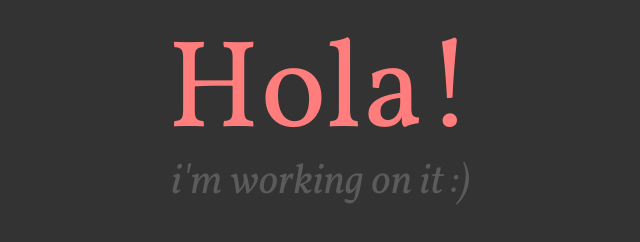
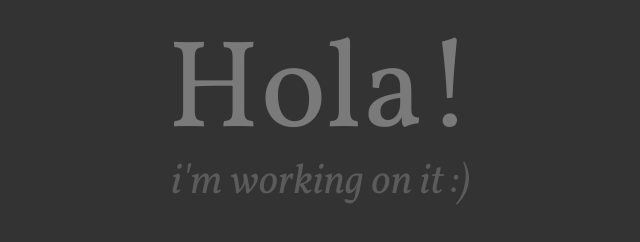
Before and after one commit to sternblumen/arturovilla, a website: page index.html in a window 1280 px wide. Shown: the whole page, without its empty margins (319-959 px from the left). Drawn offline with Linux system fonts and the light colour scheme.

Commit message:
Message of comming soon

```diff
--- a/index.html
+++ b/index.html
@@ -1,7 +1,7 @@
 <html>
 <head>
   <meta charset="UTF-8">
-  <title>Karla Villa</title>
+  <title>Arturo Villa Diseñador Industrial</title>
   <link rel="stylesheet" href="stylesheets/css/main.css">
   <link href='http://fonts.googleapis.com/css?family=Vollkorn:400italic,700italic,400,700' rel='stylesheet' type='text/css'>
 </head>
--- a/stylesheets/sass/main.scss
+++ b/stylesheets/sass/main.scss
@@ -2,7 +2,7 @@
 
 body{
 	background-color:#333333;
-	color: #FF7D7C;
+	color: #7a7a7a;
 	font-family: 'Vollkorn', serif;
 	text-align: center;
 }
```
Also changed, not shown: stylesheets/css/main.css.
